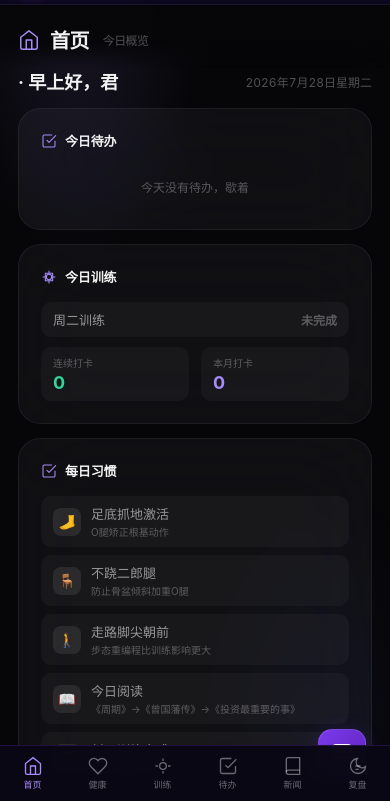
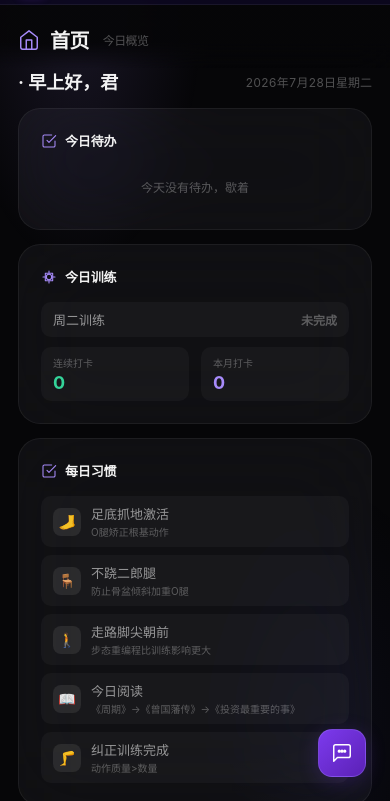
Before and after one commit to seoj07617-stack/shiyi-app, a plain HTML site: page index.html in a window 390 px wide. Shown: the part 43-844 px from the top of the page. Drawn offline with nearby package versions, Linux system fonts and the light colour scheme.

Commit message:
v7.64: remove redundant bottom tab bar, drawer menu handles mobile nav

```diff
--- a/index.html
+++ b/index.html
@@ -1,5 +1,5 @@
 <!DOCTYPE html>
-<!-- v7.60 - tab fix - 2026-07-28T13:33 -->
+<!-- v7.64 - remove bottom bar - 2026-07-28T13:33 -->
 <html lang="zh-CN">
 <head>
   <meta http-equiv="Cache-Control" content="no-cache, no-store, must-revalidate">
@@ -299,7 +299,7 @@ input::placeholder,textarea::placeholder{color:var(--white-dim)}
   .content{order:1;padding-bottom:20px;padding-top:calc(48px + env(safe-area-inset-top,0px))}
   .content-header{padding:20px 18px 14px}
   .content-header .page-title{font-size:20px}
-  .content-body{padding:0 18px calc(48px + env(safe-area-inset-bottom,0px))}
+  .content-body{padding:0 18px 24px}
   .metric-grid{grid-template-columns:repeat(2,1fr)}
 }
 @media(min-width:768px) and (max-width:1023px){
@@ -348,9 +348,8 @@ input::placeholder,textarea::placeholder{color:var(--white-dim)}
 .impact-neutral{background:rgba(255,255,255,0.05);color:var(--white-dim)}
 .reminder-item{font-size:11px;color:var(--white-dim);padding:2px 0}
 
-.btab{color:rgba(255,255,255,0.4);transition:color .2s}
-.btab.active{color:#a78bfa}
-.btab:active{color:#c4b5fd}
+
+
 </style>
 <script src="https://cdn.jsdelivr.net/npm/chart.js@4/dist/chart.umd.min.js"></script>
 </head>
@@ -807,7 +806,6 @@ function switchTab(tab){
   if(navItem)navItem.classList.add('active');
   const sec=document.getElementById('sec-'+tab);
   if(sec)sec.classList.add('active');
-  document.querySelectorAll('.btab').forEach(b=>{b.classList.toggle('active',b.dataset.tab===tab);});
   if(pageTitles[tab]){document.getElementById('pageTitleText').textContent=pageTitles[tab].title;document.getElementById('pageSubtitle').textContent=pageTitles[tab].subtitle;}
   if(navIcons[tab]){const hdrIcon=document.querySelector('.content-header .page-title svg');if(hdrIcon)hdrIcon.innerHTML=navIcons[tab];}
   document.querySelector('.content').scrollTop=0;
@@ -2052,32 +2050,6 @@ window.switchTab=function(tab){
 
 </script>
 
-<!-- Mobile Bottom Tab Bar -->
-<div id="mobileTabBar" style="position:fixed;bottom:0;left:0;right:0;z-index:9999;background:rgba(10,8,20,0.97);backdrop-filter:blur(20px);-webkit-backdrop-filter:blur(20px);border-top:0.5px solid rgba(124,58,237,0.2);padding:4px 0;padding-bottom:max(4px,env(safe-area-inset-bottom));display:flex;justify-content:space-around;align-items:center">
-  <div class="btab active" data-tab="home" onclick="switchTab('home')" style="display:flex;flex-direction:column;align-items:center;gap:2px;padding:6px 0;min-width:44px;cursor:pointer">
-    <svg width="20" height="20" viewBox="0 0 24 24" fill="none" stroke="currentColor" stroke-width="1.6"><path d="M3 9l9-7 9 7v11a2 2 0 01-2 2H5a2 2 0 01-2-2V9z"/><polyline points="9 22 9 12 15 12 15 22"/></svg>
-    <span style="font-size:9px;color:inherit">首页</span>
-  </div>
-  <div class="btab" data-tab="health" onclick="switchTab('health')" style="display:flex;flex-direction:column;align-items:center;gap:2px;padding:6px 0;min-width:44px;cursor:pointer">
-    <svg width="20" height="20" viewBox="0 0 24 24" fill="none" stroke="currentColor" stroke-width="1.6"><path d="M20.84 4.61a5.5 5.5 0 00-7.78 0L12 5.67l-1.06-1.06a5.5 5.5 0 00-7.78 7.78l1.06 1.06L12 21.23l7.78-7.78 1.06-1.06a5.5 5.5 0 000-7.78z"/></svg>
-    <span style="font-size:9px;color:inherit">健康</span>
-  </div>
-  <div class="btab" data-tab="workout" onclick="switchTab('workout')" style="display:flex;flex-direction:column;align-items:center;gap:2px;padding:6px 0;min-width:44px;cursor:pointer">
-    <svg width="20" height="20" viewBox="0 0 24 24" fill="none" stroke="currentColor" stroke-width="1.6"><circle cx="12" cy="12" r="4"/><path d="M3 12h3M18 12h3M12 3v3M12 18v3"/></svg>
-    <span style="font-size:9px;color:inherit">训练</span>
-  </div>
-  <div class="btab" data-tab="todo" onclick="switchTab('todo')" style="display:flex;flex-direction:column;align-items:center;gap:2px;padding:6px 0;min-width:44px;cursor:pointer">
-    <svg width="20" height="20" viewBox="0 0 24 24" fill="none" stroke="currentColor" stroke-width="1.6"><path d="M9 11l3 3L22 4"/><path d="M21 12v7a2 2 0 01-2 2H5a2 2 0 01-2-2V5a2 2 0 012-2h11"/></svg>
-    <span style="font-size:9px;color:inherit">待办</span>
-  </div>
-  <div class="btab" data-tab="news" onclick="switchTab('news')" style="display:flex;flex-direction:column;align-items:center;gap:2px;padding:6px 0;min-width:44px;cursor:pointer">
-    <svg width="20" height="20" viewBox="0 0 24 24" fill="none" stroke="currentColor" stroke-width="1.6"><path d="M4 19.5A2.5 2.5 0 016.5 17H20"/><path d="M6.5 2H20v20H6.5A2.5 2.5 0 014 19.5v-15A2.5 2.5 0 016.5 2z"/></svg>
-    <span style="font-size:9px;color:inherit">新闻</span>
-  </div>
-  <div class="btab" data-tab="review" onclick="switchTab('review')" style="display:flex;flex-direction:column;align-items:center;gap:2px;padding:6px 0;min-width:44px;cursor:pointer">
-    <svg width="20" height="20" viewBox="0 0 24 24" fill="none" stroke="currentColor" stroke-width="1.6"><path d="M21 12.79A9 9 0 1111.21 3 7 7 0 0021 12.79z"/><path d="M9 12h6M9 16h4"/></svg>
-    <span style="font-size:9px;color:inherit">复盘</span>
-  </div>
-</div>
+
 </body>
 </html>
```
